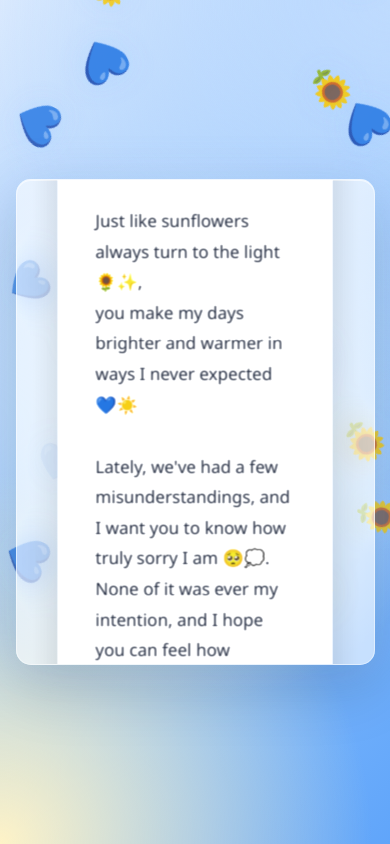
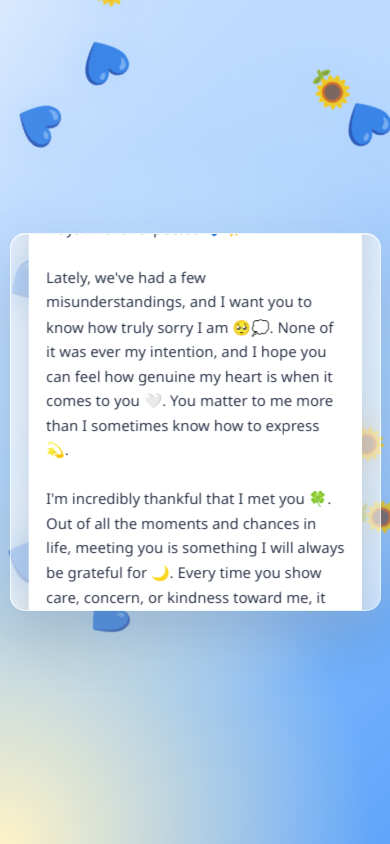
Before and after one commit to chrisjohn03212003/Surprice, a plain HTML site: page index.html in a window 390 px wide. Both pictures are taken after a click on the button "YES". Drawn offline with Linux system fonts and the light colour scheme.

Commit message:
Update index.html

```diff
--- a/index.html
+++ b/index.html
@@ -2,6 +2,7 @@
 <html lang="en">
   <head>
     <meta charset="UTF-8" />
+    <meta name="viewport" content="width=device-width, initial-scale=1.0" />
     <title>💙🌻Hi Jayeem-Kun🌻💙</title>
 
     <style>
@@ -69,6 +70,18 @@
         transform: translateY(-6px);
       }
 
+      @media (max-width: 768px) {
+        .card {
+          padding: 28px 20px;
+          width: 95vw;
+          max-height: 92vh;
+        }
+
+        .card:hover {
+          transform: translateY(-3px);
+        }
+      }
+
       /* Scrollbar styling */
       .card::-webkit-scrollbar {
         width: 8px;
@@ -105,6 +118,19 @@
         text-shadow: 0 2px 10px rgba(255, 255, 255, 0.6);
       }
 
+      @media (max-width: 768px) {
+        h1 {
+          font-size: 1.5em;
+          gap: 6px;
+          margin: 0 0 16px;
+          flex-wrap: wrap;
+        }
+
+        h1 .emoji {
+          font-size: 0.9em;
+        }
+      }
+
       /* ================= BUTTONS ================= */
       .buttons {
         display: flex;
@@ -128,6 +154,28 @@
 
       button:hover {
         transform: translateY(-2px);
+      }
+
+      @media (max-width: 768px) {
+        button {
+          padding: 12px 28px;
+          font-size: 15px;
+          touch-action: manipulation;
+          -webkit-tap-highlight-color: transparent;
+        }
+      }
+
+      @media (max-width: 480px) {
+        .buttons {
+          flex-direction: column;
+          gap: 12px;
+          width: 100%;
+        }
+
+        button {
+          width: 100%;
+          max-width: 200px;
+        }
       }
 
       #yes {
@@ -211,6 +259,24 @@
         width: 350px;
         height: 220px;
         transition: opacity 0.8s ease, transform 0.8s ease;
+      }
+
+      @media (max-width: 768px) {
+        .envelope {
+          width: 280px;
+          height: 180px;
+        }
+      }
+
+      @media (max-width: 480px) {
+        .envelope {
+          width: 240px;
+          height: 150px;
+        }
+
+        .envelope-wrapper {
+          min-height: 320px;
+        }
       }
 
       .envelope.hide {
@@ -311,6 +377,38 @@
         line-height: 1.8;
         color: #1e293b;
         text-align: left;
+      }
+
+      @media (max-width: 768px) {
+        .message-card {
+          padding: 25px 20px;
+          max-height: 80vh;
+        }
+
+        .message-card h1 {
+          font-size: 2em;
+        }
+
+        .message-card p {
+          font-size: 15px;
+          line-height: 1.7;
+        }
+      }
+
+      @media (max-width: 480px) {
+        .message-card {
+          padding: 20px 16px;
+          width: 95%;
+        }
+
+        .message-card h1 {
+          font-size: 1.8em;
+        }
+
+        .message-card p {
+          font-size: 14px;
+          line-height: 1.65;
+        }
       }
     </style>
   </head>
```
